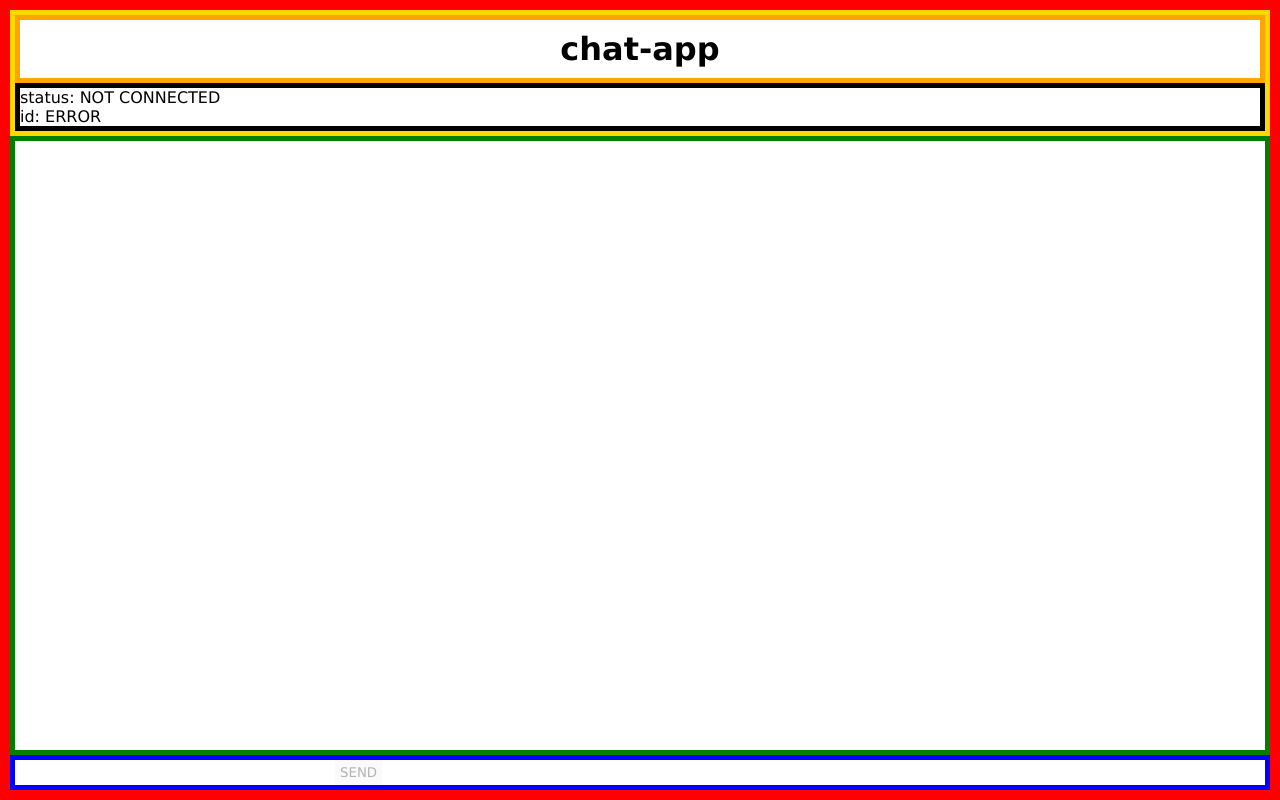
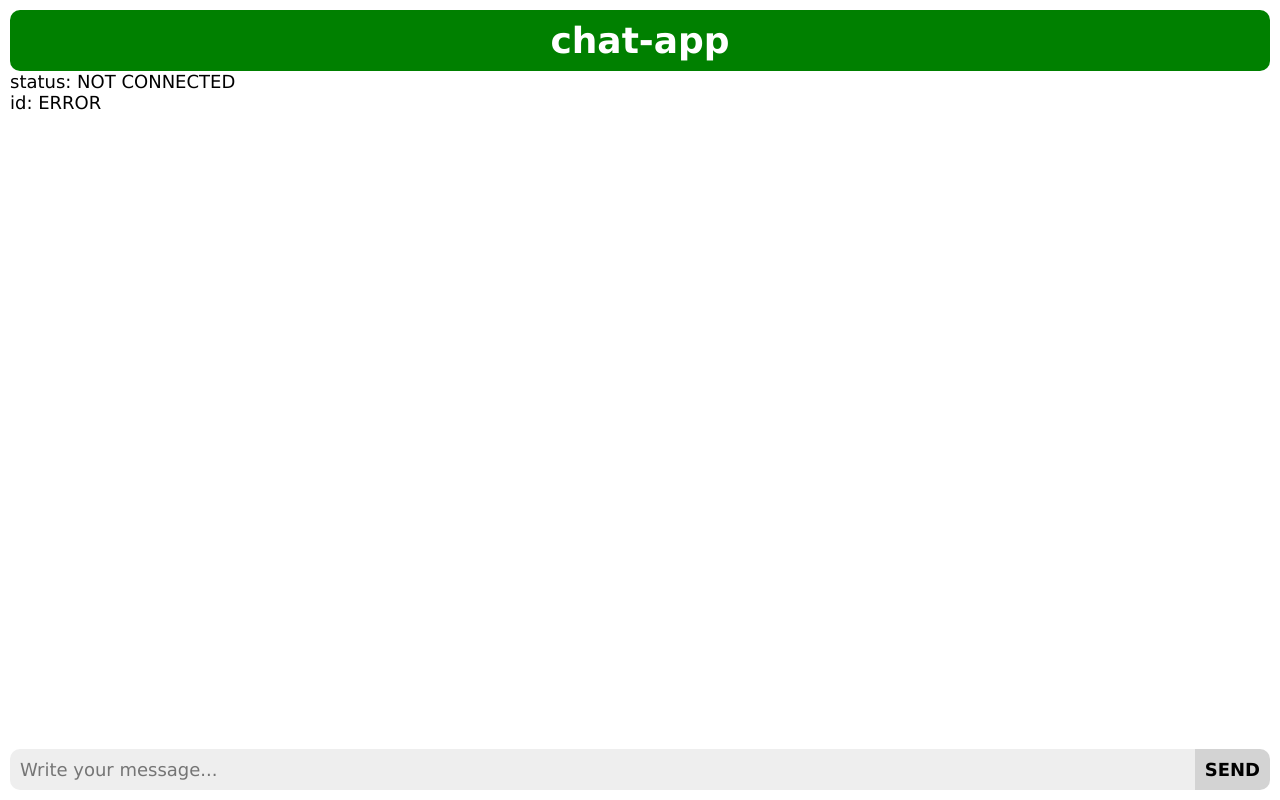
Before and after one commit to adamzuch/chat-app, a plain HTML site: page frontend/index.html in a window 1280 px wide. Drawn offline with nearby package versions, Linux system fonts and the light colour scheme; no server answers.

Commit message:
Added more sophisticated CSS (chat bubbles)

```diff
--- a/frontend/app.js
+++ b/frontend/app.js
@@ -64,9 +64,11 @@ Vue.component('chat-message', {
         message: Object
     },
     template:
-        `<div class="chat-message">
-            <{{ userId == message.userId ? 'YOU' : message.userId }} @{{ message.time }}>
-            <b>{{ message.text }}</b>
+        `<div :class="'chat-message ' + (userId == message.userId ? 'outgoing' : 'incoming')">
+            {{ message.text }}
+            <div class="message-footer">
+                {{ userId == message.userId ? 'You' : message.userId }} @ {{ message.time }}
+            </div>
         </div>`
 });
 
@@ -99,8 +101,8 @@ Vue.component('chat-input', {
     },
     template:
         `<div class="chat-input">
-            <input v-model="inputText" @keyup.enter="outgoingMessage">
-            <button :disabled="!(inputText.length) > 0" @click="outgoingMessage">SEND</button>
+            <input id="chat-input-text" placeholder="Write your message..." v-model="inputText" @keyup.enter="outgoingMessage">
+            <button id="chat-input-button" :disabled="!(inputText.length) > 0" @click="outgoingMessage"><b>SEND</b></button>
         </div>`
 });
 
--- a/frontend/style.css
+++ b/frontend/style.css
@@ -4,6 +4,7 @@
     padding: 0;
     border: 0;
     font-family: 'Lucida Sans', 'Lucida Sans Regular', 'Lucida Grande', 'Lucida Sans Unicode', Geneva, Verdana, sans-serif;
+    font-size: 18px;
 }
 
 body {
@@ -18,7 +19,7 @@ body {
 }
 
 .wrapper {
-    border: 10px solid red;
+    /* border: 10px solid red; */
 
     display: flex;
     flex: 1 1 auto;
@@ -27,15 +28,18 @@ body {
 }
 
 .header {
-    border: 5px solid gold;
+    /* border: 5px solid gold; */
+    margin: 10px 10px 0 10px;
     display: flex;
     flex: 1 1 auto;
     flex-direction: column;
 }
 
 .title {
-    border: 5px solid orange;
-    /* color: white; */
+    /* border: 5px solid orange; */
+    border-radius: 10px;
+    background-color: green;
+    color: white;
     padding: 10px;
     display: block;
     text-align: center;
@@ -44,14 +48,13 @@ body {
 }
 
 .connection-status {
-    border: 5px solid black;
+    /* border: 5px solid black; */
 }
 
 .chat-window {
-    /* scrollbar-width: none; */
-
-    border: 5px solid green;
-
+    /* border: 5px solid green; */
+    margin: 10px 10px 0 10px;
+    scrollbar-width: none;
     display: flex;
     flex: 1 1 85%;
     flex-direction: column;
@@ -62,23 +65,56 @@ body {
     margin-top: auto;
 }
 
+.chat-message {
+
+    margin-top: 10px;
+    max-width: 90%;
+    word-wrap: break-word;
+    padding: 10px;
+}
+
+.incoming {
+    margin-right: auto;
+    border-radius: 10px 10px 10px 0;
+    background-color: #eeeeee;
+}
+
+.outgoing {
+    margin-left: auto;
+    border-radius: 10px 10px 0 10px;
+    background-color: green;
+    color: white;
+}
+
+.message-footer {
+    font-size: 0.6em;
+}
+
 .chat-input {
-    border: 5px solid blue;
-
+    /* border: 5px solid blue; */
     display: flex;
     flex: 1 1 auto;
 }
 
-.chat-message {
-    border: 5px solid gray;
-    height: 2em;
+#chat-input-text {
+    padding: 10px;
+    border-radius: 10px 0 0 10px;
+    margin: 10px 0 10px 10px;
+    background-color: #eeeeee;
     width: 100%;
 }
 
-input, button {
-    padding: 5px;
+#chat-input-button {
+    padding: 10px;
+    border-radius: 0 10px 10px 0;
+    margin: 10px 10px 10px 0;
+    background-color: green;
+    color: white;
+    cursor: pointer;
 }
 
-input {
-    width: 25vw;
+#chat-input-button:disabled {
+    background-color: lightgray;
+    color: black;
+    cursor: not-allowed;
 }
```
